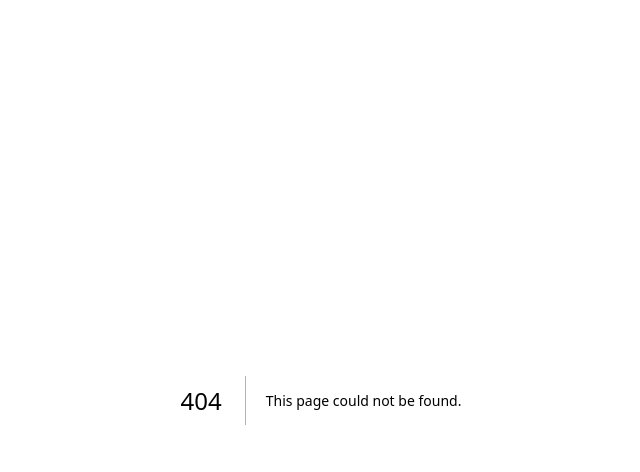
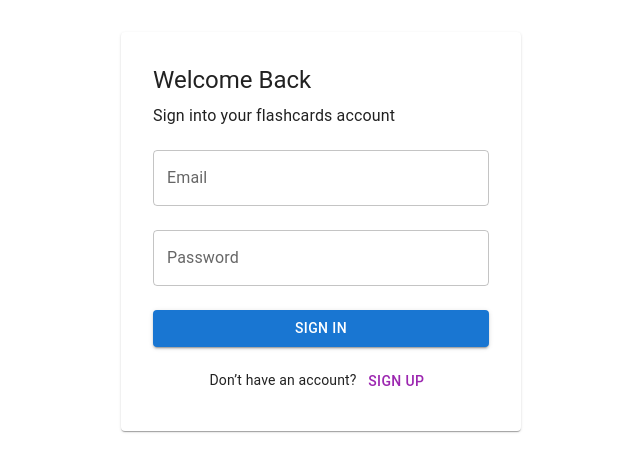
Before and after one commit to ziana-sundrani/flashcard-app, a Next.js app in the folder frontend/: page /login in a window 1280 px wide. Before the commit this address had no page. Shown: the top 472 px of the page, without its empty margins (319-959 px from the left). Built offline with nearby package versions, Linux system fonts and the light colour scheme.

Commit message:
working login frontend

```diff
--- /dev/null
+++ b/frontend/src/app/components/Login.jsx
@@ -0,0 +1,79 @@
+"use client";
+import { Typography, Button, Card, TextField } from '@mui/material';
+import React, { useState } from 'react';
+import { useRouter } from 'next/navigation';
+
+function Login() {
+  const [email, setEmail] = useState('');
+  const [password, setPassword] = useState('');
+  const router = useRouter();
+
+  const handleLogIn = async () => {
+    const user = { email, password };
+
+    try {
+      const response = await fetch('http://localhost:3001/api/login', {
+        method: 'POST',
+        headers: {
+          'Content-Type': 'application/json',
+        },
+        body: JSON.stringify(user),
+      });
+
+      if (response.ok) {
+        router.push('/');
+      } else {
+        alert('Email or password is incorrect. Please try again or sign up for an account');
+      }
+    } catch (err) {
+      alert('An error occurred while logging in. Please try again.');
+    }
+  };
+
+  const handleSignUp = () => {
+    router.push('/signup');
+  };
+
+  return (
+    <Card style={{ padding: '2rem', maxWidth: '400px', margin: '2rem auto' }}>
+      <Typography variant="h5" gutterBottom>
+        Welcome Back
+      </Typography>
+      <Typography variant="body1" gutterBottom>
+        Sign into your flashcards account
+      </Typography>
+      <TextField
+        fullWidth
+        label="Email"
+        variant="outlined"
+        onChange={(e) => setEmail(e.target.value)}
+        margin="normal"
+      />
+      <TextField
+        fullWidth
+        label="Password"
+        type="password"
+        variant="outlined"
+        onChange={(e) => setPassword(e.target.value)}
+        margin="normal"
+      />
+      <Button
+        fullWidth
+        variant="contained"
+        color="primary"
+        onClick={handleLogIn}
+        style={{ marginTop: '1rem' }}
+      >
+        Sign In
+      </Button>
+      <Typography variant="body2" align="center" style={{ marginTop: '1rem' }}>
+        Don’t have an account?{' '}
+        <Button color="secondary" onClick={handleSignUp}>
+          Sign up
+        </Button>
+      </Typography>
+    </Card>
+  );
+}
+
+export default Login;
--- /dev/null
+++ b/frontend/src/app/login/page.jsx
@@ -0,0 +1,11 @@
+'use client';
+import Navbar from '../components/NavBar';
+import Login from '../components/Login';
+
+export default function LoginPage() {
+  return (
+    <div>
+      <Login />
+    </div>
+  );
+}
--- a/frontend/tsconfig.json
+++ b/frontend/tsconfig.json
@@ -30,6 +30,6 @@
     ".next/types/**/*.ts",
     "frontend/src/app/flashcard-page.jsx",
     "frontend/src/app/components/CardInput.jsx"
-  ],
+, "src/app/login/page.jsx"  ],
   "exclude": ["node_modules"]
 }
```
Also changed, not shown: frontend/src/app/components/SignUp.jsx (added), frontend/src/app/login-page.jsx (deleted), 1 other file (tests, documents, lock files or other folders).
